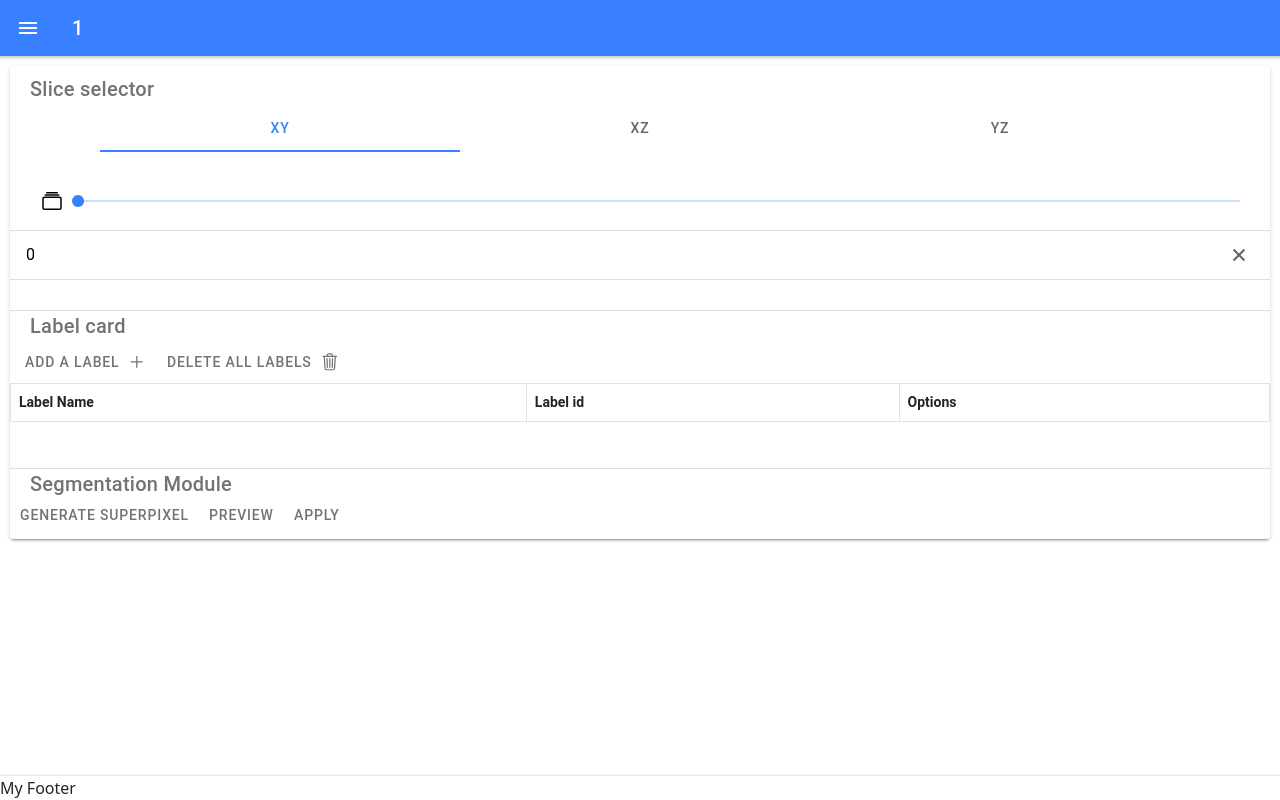
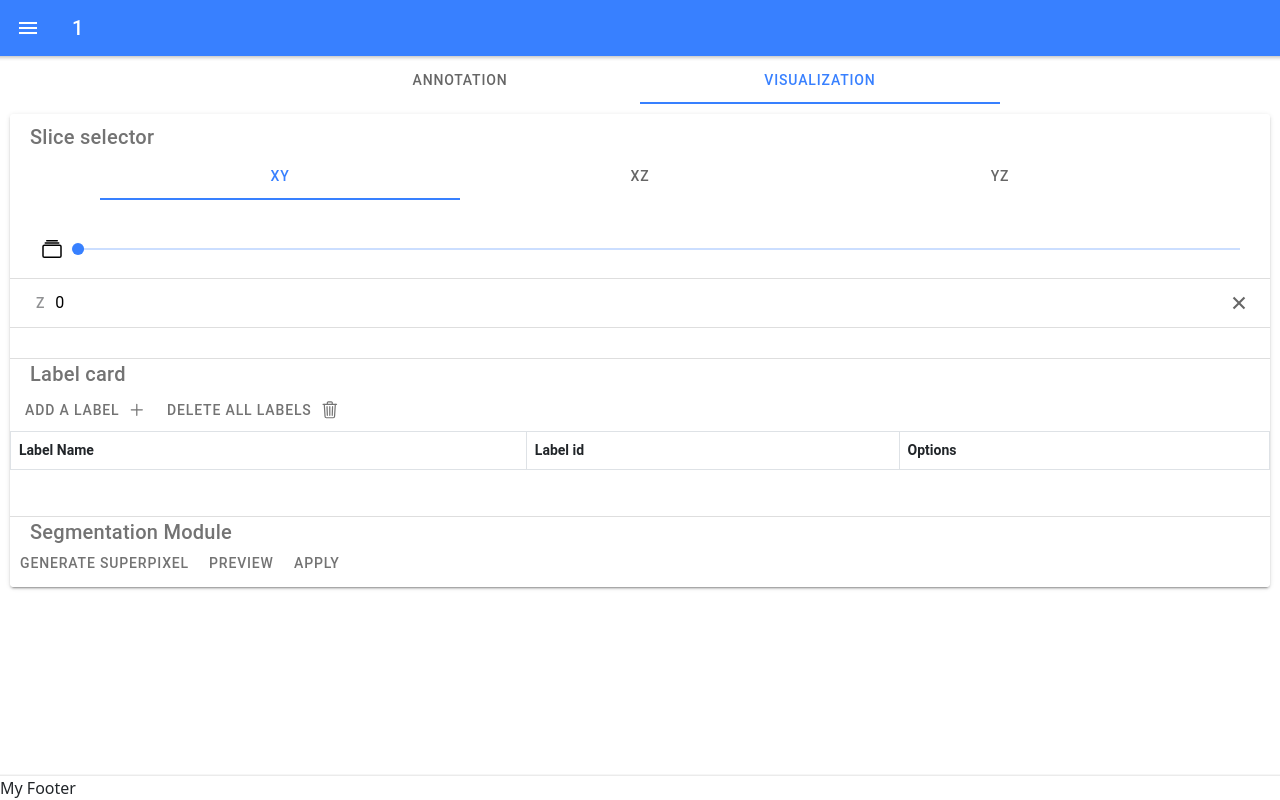
Before and after one commit to cnpem/annotat3d, a React (Create React App) app: page /page/1 in a window 1280 px wide. Built offline with nearby package versions, Linux system fonts and the light colour scheme.

Commit message:
This commit adds a display in the left coner of slice selector

```diff
--- a/src/components/InputLabel.tsx
+++ b/src/components/InputLabel.tsx
@@ -9,7 +9,7 @@ import {addOutline, trashOutline} from "ionicons/icons";
  * This component creates the option for add any label in the label section
  * @param args a list that contains the toolbar components
  * @constructor
- * @return This function returns the a window for the user add a label name and color a vector with this new label
+ * @return This function returns a window for the user add a label name and color a vector with this new label
  */
 const InputLabel: React.FC<InputLabelInterface> = (args) => {
 
--- /dev/null
+++ b/src/components/InputMenu.tsx
@@ -0,0 +1,25 @@
+import React from "react";
+import {InputMenuInterface} from "./TypeScriptFiles/Interfaces/InputMenuInterface";
+import {IonLabel, IonSegment, IonSegmentButton} from "@ionic/react";
+
+const InputMenu: React.FC<InputMenuInterface> = (args) => {
+
+    const inputChangeHandler = (e: CustomEvent) => {
+        args.onSelectVal(e.detail!.value!);
+    }
+
+    return(
+        <IonSegment value={args.selectVal} onIonChange={inputChangeHandler}>
+            <IonSegmentButton value={"Annotation"}>
+                <IonLabel>Annotation</IonLabel>
+            </IonSegmentButton>
+
+            <IonSegmentButton value={"Visualization"}>
+                <IonLabel>Visualization</IonLabel>
+            </IonSegmentButton>
+        </IonSegment>
+    );
+
+}
+
+export default InputMenu;
--- a/src/components/SegmentationButtons.tsx
+++ b/src/components/SegmentationButtons.tsx
@@ -1,5 +1,5 @@
 import React from "react";
-import {IonButton, IonButtons, IonItem, IonItemDivider, IonTitle} from "@ionic/react";
+import {IonButton, IonButtons, IonTitle} from "@ionic/react";
 
 /**
  * Module that create the Segmentation options
--- /dev/null
+++ b/src/components/SideMenu.tsx
@@ -0,0 +1,29 @@
+import React, {useState} from "react";
+import {ImagePropsInterface} from "./TypeScriptFiles/Interfaces/ImagePropsInterface";
+import InputMenu from "./InputMenu";
+import SideMenuAnnot from "./SideMenuAnnot";
+
+const SideMenu:React.FC = () => {
+
+    const [menuOp, setMenuOp] = useState<"Visualization" | "Annotation">("Visualization");
+    const [imageSlice, setImageSlice] = useState<ImagePropsInterface>({x: 200, y: 200, z: 200});
+
+    const selectImageSlice = (image: ImagePropsInterface) => {
+        setImageSlice(image);
+    }
+
+    const selectMenuOp = (op: "Visualization" | "Annotation") => {
+        setMenuOp(op);
+    }
+
+    return(
+        <React.Fragment>
+            <InputMenu selectVal={menuOp} onSelectVal={selectMenuOp}/>
+            <SideMenuAnnot imageSlice={imageSlice} onImageSlice={selectImageSlice}/>
+        </React.Fragment>
+
+    );
+
+}
+
+export default SideMenu;
--- a/src/components/SideMenuAnnot.tsx
+++ b/src/components/SideMenuAnnot.tsx
@@ -5,6 +5,7 @@ import {LabelProp} from "./TypeScriptFiles/Interfaces/LabelsInterface";
 import SlicesMenu from "./SlicesMenu";
 import {ImagePropsInterface} from "./TypeScriptFiles/Interfaces/ImagePropsInterface";
 import SegmentationButtons from "./SegmentationButtons";
+import {SideMenuAnnotatInterface} from "./TypeScriptFiles/Interfaces/SideMenuAnnotatInterface";
 
 /**
  * Component that creates the lateral bar menu
@@ -13,14 +14,9 @@ import SegmentationButtons from "./SegmentationButtons";
  * @constructor
  * @return this function return a list of all lateral components
  */
-const SideMenuAnnot: React.FC = () => {
+const SideMenuAnnot: React.FC<SideMenuAnnotatInterface> = (args) => {
 
-    const [imageSlice, setImageSlice] = useState<ImagePropsInterface>({x: 200, y: 200, z: 200});
     const [labelList, setLabelList] = useState<LabelProp[]>([]);
-
-    const selectImageSlice = (image: ImagePropsInterface) => {
-        setImageSlice(image);
-    }
 
     const selectLabelList = (labelVec: LabelProp[]) => {
         setLabelList(labelVec);
@@ -29,7 +25,7 @@ const SideMenuAnnot: React.FC = () => {
     return(
         <IonCard>
             <IonList>
-                <SlicesMenu imageProps={imageSlice} onImageProps={selectImageSlice}/>
+                <SlicesMenu imageProps={args.imageSlice} onImageProps={args.onImageSlice}/>
                 <IonItemDivider/>
                 <LabelTable labelList={labelList} onLabelList={selectLabelList}/>
                 <IonItemDivider/>
--- a/src/components/SlicesMenu.tsx
+++ b/src/components/SlicesMenu.tsx
@@ -1,6 +1,7 @@
 import React, {useState} from "react";
 import {SlicesMenuInterface} from "./TypeScriptFiles/Interfaces/SlicesMenuInterface";
 import {
+    IonButton, IonButtons,
     IonIcon, IonInput, IonItem,
     IonLabel, IonRange, IonSegment,
     IonSegmentButton, IonTitle
@@ -15,6 +16,7 @@ import {albumsOutline} from "ionicons/icons";
 const SlicesMenu: React.FC<SlicesMenuInterface> = (args) => {
 
     const [sliceName, setSliceName] = useState<string>("XY");
+    const [nameButtonSlice, setNameButtonSlice] = useState<string>("Z");
     const [sliceValue, setSliceValue] = useState<number>(0);
     const [maxValSlider, setMaxValSlider] = useState<number>(args.imageProps.z);
 
@@ -27,16 +29,18 @@ const SlicesMenu: React.FC<SlicesMenuInterface> = (args) => {
     const handleSliceName = (e: CustomEvent) => {
         setSliceName(e.detail.value);
 
-        if(sliceName === "XY")
+        if(e.detail.value === "XY")
         {
 
+            setNameButtonSlice("Z");
             setMaxValSlider(args.imageProps.z);
 
         }
 
-        else if(sliceName == "XZ")
+        else if(e.detail.value == "XZ")
         {
 
+            setNameButtonSlice("Y");
             setMaxValSlider(args.imageProps.y);
 
         }
@@ -44,6 +48,7 @@ const SlicesMenu: React.FC<SlicesMenuInterface> = (args) => {
         else
         {
 
+            setNameButtonSlice("X");
             setMaxValSlider(args.imageProps.x);
 
         }
@@ -72,8 +77,10 @@ const SlicesMenu: React.FC<SlicesMenuInterface> = (args) => {
                     <IonIcon size={"big"} slot={"start"} icon={albumsOutline}/>
                 </IonRange>
             </IonItem>
-
             <IonItem>
+                <IonButtons>
+                    <IonButton disabled={true} color={"dark"} size={"default"}>{nameButtonSlice}</IonButton>
+                </IonButtons>
                 <IonInput type={"number"} min={0} max={maxValSlider} clearInput value={sliceValue} onIonChange={handleSliceValue}/>
             </IonItem>
         </React.Fragment>
--- /dev/null
+++ b/src/components/TypeScriptFiles/Interfaces/InputMenuInterface.ts
@@ -0,0 +1,7 @@
+/**
+ * Interface for the module InputMenu
+ */
+export interface InputMenuInterface{
+    selectVal: "Visualization" | "Annotation";
+    onSelectVal: (val: "Visualization" | "Annotation") => void;
+}
--- /dev/null
+++ b/src/components/TypeScriptFiles/Interfaces/SideMenuAnnotatInterface.ts
@@ -0,0 +1,8 @@
+import {ImagePropsInterface} from "./ImagePropsInterface";
+
+/**
+ * Interface Component for SideMenuAnnotat
+ */
+export interface SideMenuAnnotatInterface{
+    imageSlice: ImagePropsInterface; onImageSlice: (slice: ImagePropsInterface) => void;
+}
--- a/src/pages/Page.tsx
+++ b/src/pages/Page.tsx
@@ -10,6 +10,7 @@ import './Page.css';
 
 /*Components imports*/
 import SideMenuAnnot from "../components/SideMenuAnnot";
+import SideMenu from "../components/SideMenu";
 
 /**
  * Module that contains the initial page of Annotat3D web
@@ -39,7 +40,7 @@ const Page: React.FC = () => {
                     </IonToolbar>
                 </IonHeader>
 
-                <SideMenuAnnot/>
+                <SideMenu/>
             </IonContent>
 
             <IonFooter>
```
Also changed, not shown: src/components/SideMenuVis.tsx (added, +12 -0 lines), src/components/TypeScriptFiles/Interfaces/SideMenuVizInterface.ts (added, +9 -0 lines).
